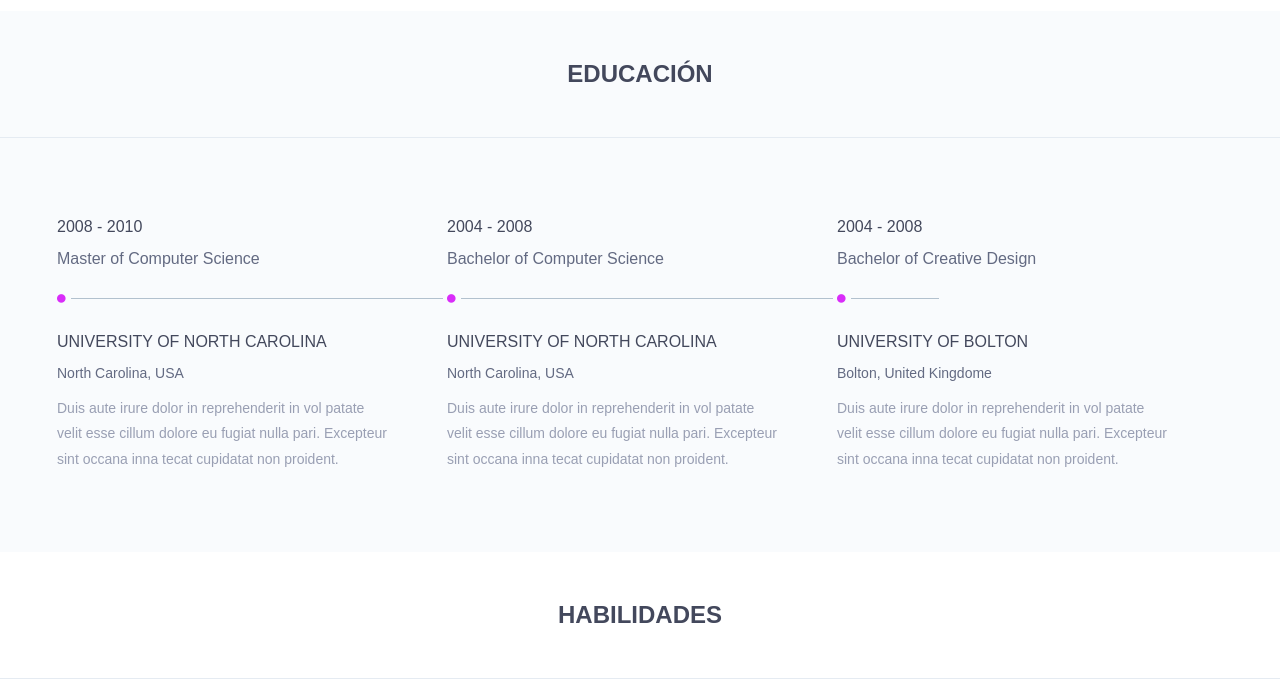
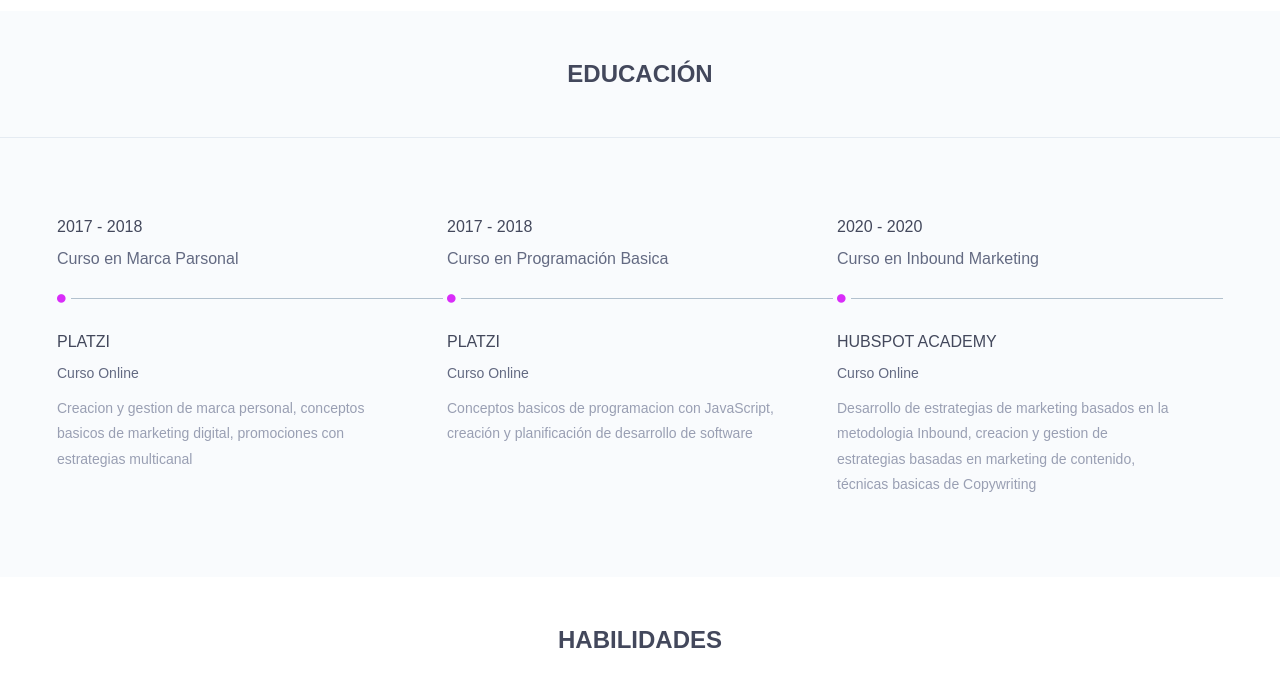
Before and after one commit to davidsdevel/davidsdevel.github.io, a Next.js app: page / in a window 1280 px wide. Shown: the part 1715-2400 px from the top of the page. Built offline with nearby package versions, Linux system fonts and the light colour scheme.

Commit message:
code refactor

```diff
--- a/components/about.jsx
+++ b/components/about.jsx
@@ -63,7 +63,7 @@ export default function About() {
                    {
                      socialMedia.map(e => {
                       return <li key={e.url}>
-                        <a href={e.url} target='_blank'>
+                        <a href={e.url} target='_blank' rel="noreferrer">
                           <i className={`fa fa-${e.type}`} aria-hidden="true"></i>
                         </a>
                       </li>
--- a/components/contact.jsx
+++ b/components/contact.jsx
@@ -71,10 +71,10 @@ export default function Contact() {
                 </div>
                 <div className="hm-foot-icon">
                   <ul>
-                    <li><a target='_blank' href="https://facebook.com/davidsdevel"><i className="fa fa-facebook"></i></a></li>
-                    <li><a target='_blank' href="https://twitter.com/davidsdevel"><i className="fa fa-twitter"></i></a></li>
-                    <li><a target='_blank' href="https://www.linkedin.com/in/davidsdevel"><i className="fa fa-linkedin"></i></a></li>
-                    <li><a target='_blank' href="https://instagram.com/davidsdevel"><i className="fa fa-instagram"></i></a></li>
+                    <li><a target='_blank' href="https://facebook.com/davidsdevel" rel="noreferrer"><i className="fa fa-facebook"></i></a></li>
+                    <li><a target='_blank' href="https://twitter.com/davidsdevel" rel="noreferrer"><i className="fa fa-twitter"></i></a></li>
+                    <li><a target='_blank' href="https://www.linkedin.com/in/davidsdevel" rel="noreferrer"><i className="fa fa-linkedin"></i></a></li>
+                    <li><a target='_blank' href="https://instagram.com/davidsdevel" rel="noreferrer"><i className="fa fa-instagram"></i></a></li>
                   </ul>
                 </div>
               </div>
--- a/components/education.jsx
+++ /dev/null
@@ -1,85 +0,0 @@
-
-
-export default function Education() {
-  return <section id="education" className="education">
-      <div className="section-heading text-center">
-        <h2>Educaci&oacute;n</h2>
-      </div>
-      <div className="container">
-        <div className="education-horizontal-timeline">
-          <div className="row">
-            <div className="col-sm-4">
-              <div className="single-horizontal-timeline">
-                <div className="experience-time">
-                  <h2>2008 - 2010</h2>
-                  <h3>master <span>of </span> computer science</h3>
-                </div>
-                <div className="timeline-horizontal-border">
-                  <i className="fa fa-circle" aria-hidden="true"></i>
-                  <span className="single-timeline-horizontal"></span>
-                </div>
-                <div className="timeline">
-                  <div className="timeline-content">
-                    <h4 className="title">
-                      university of north carolina
-                    </h4>
-                    <h5>north carolina, USA</h5>
-                    <p className="description">
-                      Duis aute irure dolor in reprehenderit in vol patate velit esse cillum dolore eu fugiat nulla pari. Excepteur sint occana inna tecat cupidatat non proident.
-                    </p>
-                  </div>
-                </div>
-              </div>
-            </div>
-            <div className="col-sm-4">
-              <div className="single-horizontal-timeline">
-                <div className="experience-time">
-                  <h2>2004 - 2008</h2>
-                  <h3>bachelor <span>of </span> computer science</h3>
-                </div>
-                <div className="timeline-horizontal-border">
-                  <i className="fa fa-circle" aria-hidden="true"></i>
-                  <span className="single-timeline-horizontal"></span>
-                </div>
-                <div className="timeline">
-                  <div className="timeline-content">
-                    <h4 className="title">
-                      university of north carolina
-                    </h4>
-                    <h5>north carolina, USA</h5>
-                    <p className="description">
-                      Duis aute irure dolor in reprehenderit in vol patate velit esse cillum dolore eu fugiat nulla pari. Excepteur sint occana inna tecat cupidatat non proident.
-                    </p>
-                  </div>
-                </div>
-              </div>
-            </div>
-            <div className="col-sm-4">
-              <div className="single-horizontal-timeline">
-                <div className="experience-time">
-                  <h2>2004 - 2008</h2>
-                  <h3>bachelor <span>of </span> creative design</h3>
-                </div>
-                <div className="timeline-horizontal-border">
-                  <i className="fa fa-circle" aria-hidden="true"></i>
-                  <span className="single-timeline-horizontal spacial-horizontal-line
-                  "></span>
-                </div>
-                <div className="timeline">
-                  <div className="timeline-content">
-                    <h4 className="title">
-                      university of bolton
-                    </h4>
-                    <h5>bolton, united kingdome</h5>
-                    <p className="description">
-                      Duis aute irure dolor in reprehenderit in vol patate velit esse cillum dolore eu fugiat nulla pari. Excepteur sint occana inna tecat cupidatat non proident.
-                    </p>
-                  </div>
-                </div>
-              </div>
-            </div>
-          </div>
-        </div>
-      </div>
-    </section>
-}
--- /dev/null
+++ b/components/education/card.jsx
@@ -0,0 +1,21 @@
+export default function EducationCard({uni, location, since, until, grade, title, description}) {
+  return <div className="col-sm-4">
+    <div className="single-horizontal-timeline">
+      <div className="experience-time">
+        <h2>{since} - {until}</h2>
+        <h3>{grade} <span>en </span> {title}</h3>
+      </div>
+      <div className="timeline-horizontal-border">
+        <i className="fa fa-circle" aria-hidden="true"></i>
+        <span className="single-timeline-horizontal"></span>
+      </div>
+      <div className="timeline">
+        <div className="timeline-content">
+          <h4 className="title">{uni}</h4>
+          <h5>{location}</h5>
+          <p className="description">{description}</p>
+        </div>
+      </div>
+    </div>
+  </div>
+}
--- /dev/null
+++ b/components/education/index.jsx
@@ -0,0 +1,46 @@
+import Card from './card';
+
+const education = [
+  {
+    uni: 'Platzi',
+    location: 'Curso Online',
+    since: '2017',
+    until: '2018',
+    grade: 'Curso',
+    title: 'Marca Parsonal',
+    description: 'Creacion y gestion de marca personal, conceptos basicos de marketing digital, promociones con estrategias multicanal'
+  },
+  {
+    uni: 'Platzi',
+    location: 'Curso Online',
+    since: '2017',
+    until: '2018',
+    grade: 'Curso',
+    title: 'Programación Basica',
+    description: 'Conceptos basicos de programacion con JavaScript, creación y planificación de desarrollo de software'
+  },
+  {
+    uni: 'HubSpot Academy',
+    location: 'Curso Online',
+    since: '2020',
+    until: '2020',
+    grade: 'Curso',
+    title: 'Inbound Marketing',
+    description: 'Desarrollo de estrategias de marketing basados en la metodologia Inbound, creacion y gestion de estrategias basadas en marketing de contenido, técnicas basicas de Copywriting'
+  }
+]
+
+export default function Education() {
+  return <section id="education" className="education">
+    <div className="section-heading text-center">
+      <h2>Educaci&oacute;n</h2>
+    </div>
+    <div className="container">
+      <div className="education-horizontal-timeline">
+        <div className="row">
+          {education.map(e => <Card key={e.location + e.title} {...e}/>)}
+        </div>
+      </div>
+    </div>
+  </section>
+}
--- a/components/nav.jsx
+++ b/components/nav.jsx
@@ -1,3 +1,4 @@
+import Link from 'next/link';
 
 export default function Menu() {
   return <header className="top-area">
@@ -12,11 +13,31 @@ export default function Menu() {
         <div className="collapse navbar-collapse menu-ui-design" id="navbar-menu">
           <ul className="nav navbar-nav navbar-right" data-in="fadeInDown" data-out="fadeOutUp">
           <li className=" smooth-menu active"></li>
-            <li className=" smooth-menu"><a href="#education">Educación</a></li>
-            <li className="smooth-menu"><a href="#skills">Habilidades</a></li>
-            <li className="smooth-menu"><a href="#experience">Experiencia</a></li>
-            <li className="smooth-menu"><a href="#portfolio">Portafolio</a></li>
-            <li className="smooth-menu"><a href="#contact">Contacto</a></li>
+            <li className="smooth-menu">
+              <Link href="#education">
+                <a>Educación</a>
+              </Link>
+            </li>
+            <li className="smooth-menu">
+              <Link href="#skills">
+                <a>Habilidades</a>
+              </Link>
+            </li>
+            <li className="smooth-menu">
+              <Link href="#experience">
+                <a>Experiencia</a>
+              </Link>
+            </li>
+            <li className="smooth-menu">
+              <Link href="#portfolio">
+                <a>Portafolio</a>
+              </Link>
+            </li>
+            <li className="smooth-menu">
+              <Link href="#contact">
+                <a>Contácto</a>
+              </Link>
+            </li>
           </ul>
         </div>
       </div>
```
